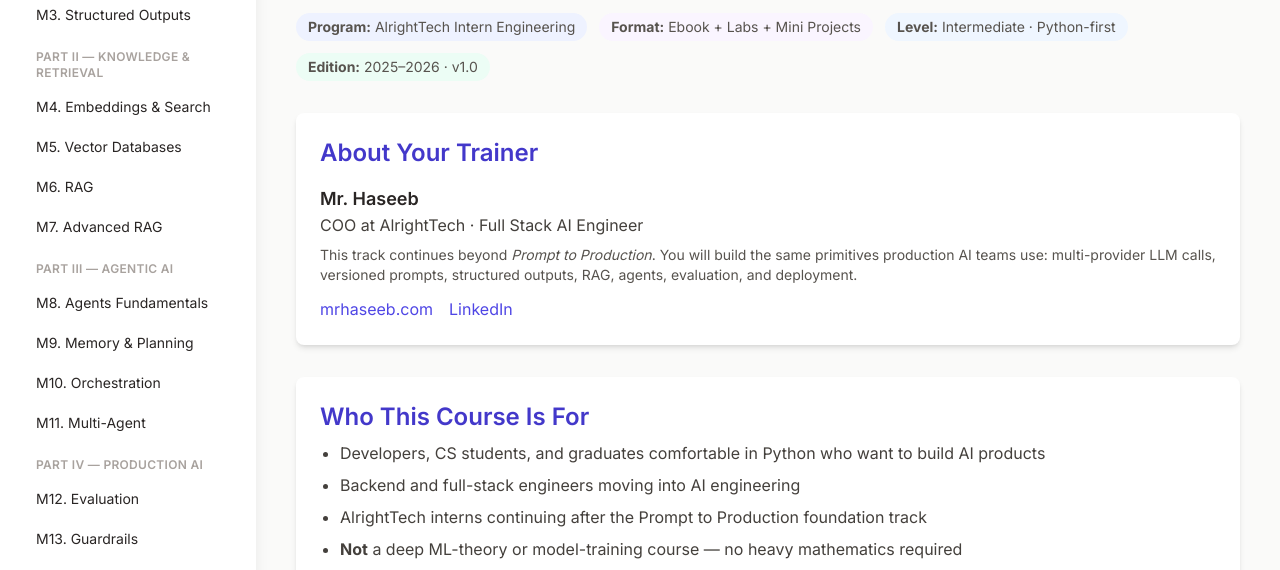
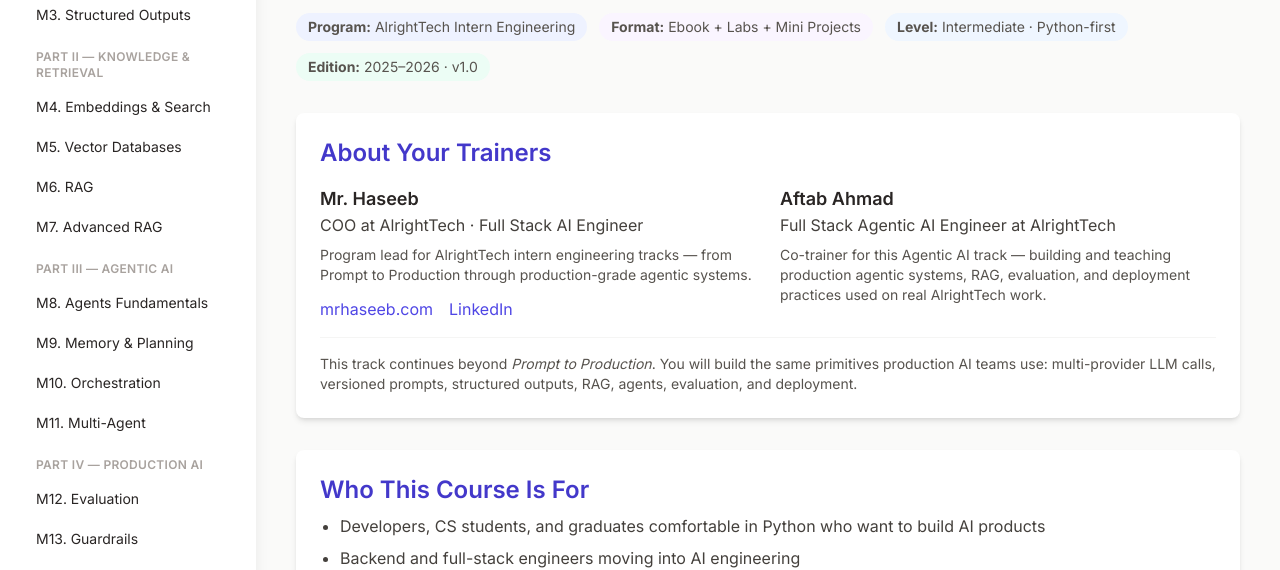
Before and after one commit to haseebpyd/prompt2production-session-1-UJT, a plain HTML site: page agentic-ai/index.html in a window 1280 px wide. Shown: the part 243-813 px from the top of the page. Drawn offline with nearby package versions, Linux system fonts and the light colour scheme.

Commit message:
Add Aftab Ahmad as co-trainer on Agentic AI ebook and slides.
Credit both trainers on course home, Week 1 lecture intro, and ebook volume READMEs.

```diff
--- a/agentic-ai/assets/js/lectures.js
+++ b/agentic-ai/assets/js/lectures.js
@@ -6,6 +6,18 @@
     'lecture-1': {
         title: 'Week 1 — Foundations & Prompts',
         slides: [
+            {
+                title: 'Meet Your Trainers',
+                bullets: [
+                    'Mr. Haseeb — COO at AlrightTech · Full Stack AI Engineer',
+                    'Aftab Ahmad — Full Stack Agentic AI Engineer at AlrightTech',
+                    'AlrightTech Intern Engineering Program — Agentic AI track',
+                    'Ebook for depth · Lecture slides for weekly focus',
+                ],
+                links: [
+                    { label: 'Course Home', url: '#home' },
+                ],
+            },
             {
                 title: 'Week 1 Agenda',
                 bullets: [
--- a/agentic-ai/chapters/home.html
+++ b/agentic-ai/chapters/home.html
@@ -15,17 +15,31 @@
     </header>
 
     <div class="bg-white p-6 rounded-lg shadow-md">
-        <h3 class="text-2xl font-semibold text-indigo-700 mb-4">About Your Trainer</h3>
-        <p class="text-lg font-semibold">Mr. Haseeb</p>
-        <p class="text-stone-700">COO at AlrightTech · Full Stack AI Engineer</p>
-        <p class="text-stone-600 mt-2 text-sm">
+        <h3 class="text-2xl font-semibold text-indigo-700 mb-4">About Your Trainers</h3>
+        <div class="grid grid-cols-1 md:grid-cols-2 gap-6">
+            <div>
+                <p class="text-lg font-semibold">Mr. Haseeb</p>
+                <p class="text-stone-700">COO at AlrightTech · Full Stack AI Engineer</p>
+                <p class="text-stone-600 mt-2 text-sm">
+                    Program lead for AlrightTech intern engineering tracks — from Prompt to Production through production-grade agentic systems.
+                </p>
+                <div class="flex space-x-4 mt-3">
+                    <a href="https://mrhaseeb.com" target="_blank" rel="noopener noreferrer" class="text-indigo-600 hover:underline">mrhaseeb.com</a>
+                    <a href="https://www.linkedin.com/in/mrmuhammadhaseeb/" target="_blank" rel="noopener noreferrer" class="text-indigo-600 hover:underline">LinkedIn</a>
+                </div>
+            </div>
+            <div>
+                <p class="text-lg font-semibold">Aftab Ahmad</p>
+                <p class="text-stone-700">Full Stack Agentic AI Engineer at AlrightTech</p>
+                <p class="text-stone-600 mt-2 text-sm">
+                    Co-trainer for this Agentic AI track — building and teaching production agentic systems, RAG, evaluation, and deployment practices used on real AlrightTech work.
+                </p>
+            </div>
+        </div>
+        <p class="text-stone-600 mt-4 text-sm border-t border-stone-100 pt-4">
             This track continues beyond <em>Prompt to Production</em>. You will build the same primitives production AI teams use:
             multi-provider LLM calls, versioned prompts, structured outputs, RAG, agents, evaluation, and deployment.
         </p>
-        <div class="flex space-x-4 mt-3">
-            <a href="https://mrhaseeb.com" target="_blank" rel="noopener noreferrer" class="text-indigo-600 hover:underline">mrhaseeb.com</a>
-            <a href="https://www.linkedin.com/in/mrmuhammadhaseeb/" target="_blank" rel="noopener noreferrer" class="text-indigo-600 hover:underline">LinkedIn</a>
-        </div>
     </div>
 
     <div class="bg-white p-6 rounded-lg shadow-md">
```
Also changed, not shown: 4 other files.
